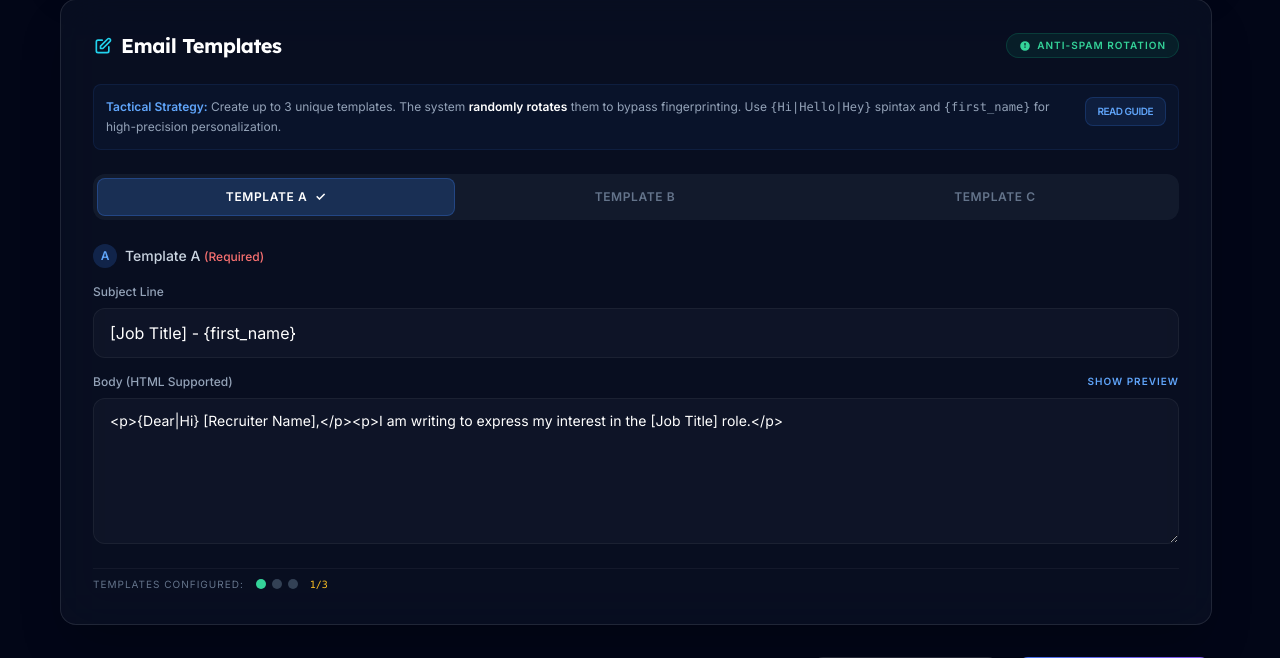
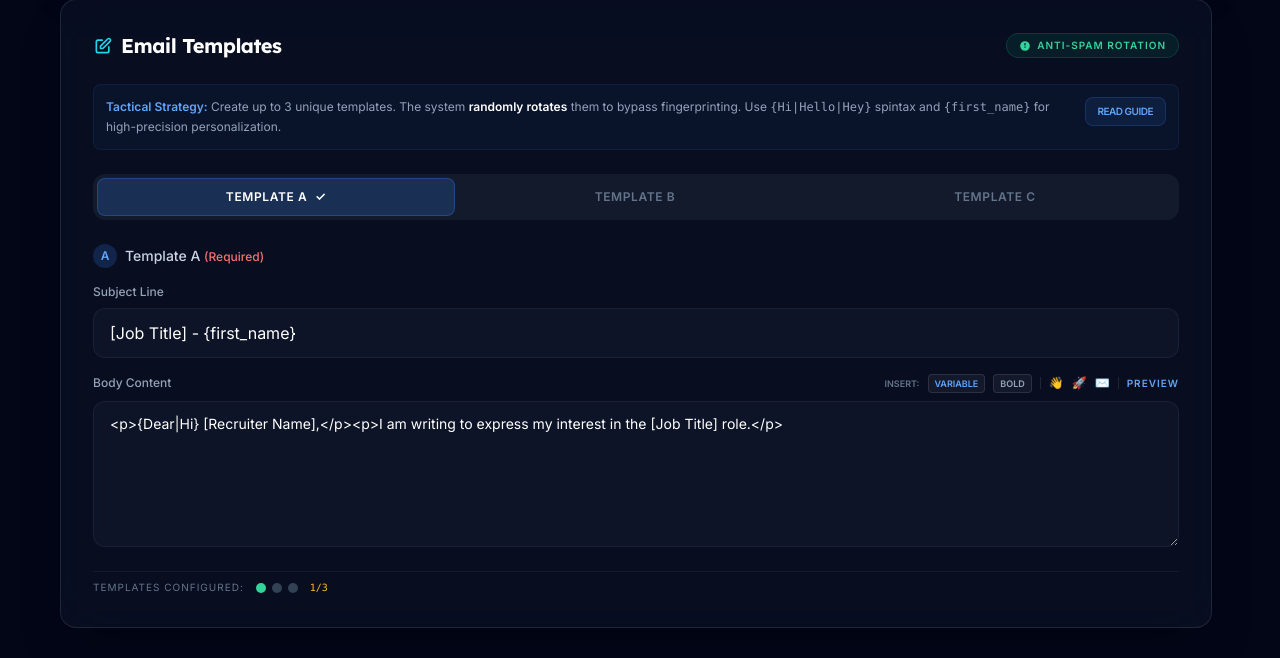
Before and after one commit to SarangaThenuwara/SaaSsenderSale, a Python web app: template app/templates/premium/settings.html in a window 1280 px wide. Shown: the part 997-1655 px from the top of the page. Run offline with Jinja, Linux system fonts and the light colour scheme; the template is opened without the code that fills it, so the values that code supplies are empty.

Commit message:
Enhance Email Templates with Smart Toolbar, Emoji support, and Auto-HTML conversion for non-technical users

```diff
--- a/app/templates/premium/settings.html
+++ b/app/templates/premium/settings.html
@@ -322,10 +322,24 @@
                 </div>
                 <div class="space-y-2">
                     <div class="flex items-center justify-between">
-                        <label class="block text-xs font-medium text-slate-400">Body (HTML Supported)</label>
-                        <button type="button" data-preview="1"
-                            class="toggle-preview text-[10px] uppercase tracking-widest text-primary-400 font-bold hover:text-white transition-colors">Show
-                            Preview</button>
+                        <label class="block text-xs font-medium text-slate-400">Body Content</label>
+                        <div class="flex items-center gap-2">
+                            <span class="text-[9px] uppercase text-slate-500 font-bold">Insert:</span>
+                            <button type="button" onclick="insertVar('body-editor-1', '{first_name}')"
+                                class="px-1.5 py-0.5 rounded bg-white/5 border border-white/10 text-[9px] text-primary-400 hover:bg-primary-500/10 transition-colors uppercase font-black">Variable</button>
+                            <button type="button" onclick="insertVar('body-editor-1', '<strong>', '</strong>')"
+                                class="px-1.5 py-0.5 rounded bg-white/5 border border-white/10 text-[9px] text-slate-400 hover:text-white transition-colors font-bold uppercase">Bold</button>
+                            <div class="h-3 w-px bg-white/10 mx-0.5"></div>
+                            <button type="button" onclick="insertVar('body-editor-1', '👋 ')"
+                                class="hover:scale-125 transition-transform text-xs">👋</button>
+                            <button type="button" onclick="insertVar('body-editor-1', '🚀 ')"
+                                class="hover:scale-125 transition-transform text-xs">🚀</button>
+                            <button type="button" onclick="insertVar('body-editor-1', '✉️ ')"
+                                class="hover:scale-125 transition-transform text-xs">✉️</button>
+                            <div class="h-3 w-px bg-white/10 mx-0.5"></div>
+                            <button type="button" data-preview="1"
+                                class="toggle-preview text-[10px] uppercase tracking-widest text-primary-400 font-bold hover:text-white transition-colors">Preview</button>
+                        </div>
                     </div>
                     <textarea name="body_template_1" rows="6" id="body-editor-1" class="input-glass px-4 py-3 text-sm"
                         placeholder="<p>{Dear|Hi} [Recruiter Name],</p><p>I am writing to express my interest in the [Job Title] role. With [Number] years of experience in [Field], I have a proven track record of [Achievement].</p>">{{ templates_data[0].body if templates_data|length > 0 else (user.body_template_1 or user.body_template or '<p>{Dear|Hi} [Recruiter Name],</p><p>I am writing to express my interest in the [Job Title] role.</p>') }}</textarea>
@@ -355,10 +369,22 @@
                 </div>
                 <div class="space-y-2">
                     <div class="flex items-center justify-between">
-                        <label class="block text-xs font-medium text-slate-400">Body (HTML Supported)</label>
-                        <button type="button" data-preview="2"
-                            class="toggle-preview text-[10px] uppercase tracking-widest text-primary-400 font-bold hover:text-white transition-colors">Show
-                            Preview</button>
+                        <label class="block text-xs font-medium text-slate-400">Body Content</label>
+                        <div class="flex items-center gap-2">
+                            <span class="text-[9px] uppercase text-slate-500 font-bold">Insert:</span>
+                            <button type="button" onclick="insertVar('body-editor-2', '{first_name}')"
+                                class="px-1.5 py-0.5 rounded bg-white/5 border border-white/10 text-[9px] text-primary-400 hover:bg-primary-500/10 transition-colors uppercase font-black">Variable</button>
+                            <button type="button" onclick="insertVar('body-editor-2', '<strong>', '</strong>')"
+                                class="px-1.5 py-0.5 rounded bg-white/5 border border-white/10 text-[9px] text-slate-400 hover:text-white transition-colors font-bold uppercase">Bold</button>
+                            <div class="h-3 w-px bg-white/10 mx-0.5"></div>
+                            <button type="button" onclick="insertVar('body-editor-2', '👋 ')"
+                                class="hover:scale-125 transition-transform text-xs">👋</button>
+                            <button type="button" onclick="insertVar('body-editor-2', '🚀 ')"
+                                class="hover:scale-125 transition-transform text-xs">🚀</button>
+                            <div class="h-3 w-px bg-white/10 mx-0.5"></div>
+                            <button type="button" data-preview="2"
+                                class="toggle-preview text-[10px] uppercase tracking-widest text-primary-400 font-bold hover:text-white transition-colors">Preview</button>
+                        </div>
                     </div>
                     <textarea name="body_template_2" rows="6" id="body-editor-2" class="input-glass px-4 py-3 text-sm"
                         placeholder="<p>Hello,</p><p>I came across your job listing...</p>">{{ templates_data[1].body if templates_data|length > 1 else (user.body_template_2 or '') }}</textarea>
@@ -388,10 +414,22 @@
                 </div>
                 <div class="space-y-2">
                     <div class="flex items-center justify-between">
-                        <label class="block text-xs font-medium text-slate-400">Body (HTML Supported)</label>
-                        <button type="button" data-preview="3"
-                            class="toggle-preview text-[10px] uppercase tracking-widest text-primary-400 font-bold hover:text-white transition-colors">Show
-                            Preview</button>
+                        <label class="block text-xs font-medium text-slate-400">Body Content</label>
+                        <div class="flex items-center gap-2">
+                            <span class="text-[9px] uppercase text-slate-500 font-bold">Insert:</span>
+                            <button type="button" onclick="insertVar('body-editor-3', '{first_name}')"
+                                class="px-1.5 py-0.5 rounded bg-white/5 border border-white/10 text-[9px] text-primary-400 hover:bg-primary-500/10 transition-colors uppercase font-black">Variable</button>
+                            <button type="button" onclick="insertVar('body-editor-3', '<strong>', '</strong>')"
+                                class="px-1.5 py-0.5 rounded bg-white/5 border border-white/10 text-[9px] text-slate-400 hover:text-white transition-colors font-bold uppercase">Bold</button>
+                            <div class="h-3 w-px bg-white/10 mx-0.5"></div>
+                            <button type="button" onclick="insertVar('body-editor-3', '👋 ')"
+                                class="hover:scale-125 transition-transform text-xs">👋</button>
+                            <button type="button" onclick="insertVar('body-editor-3', '🚀 ')"
+                                class="hover:scale-125 transition-transform text-xs">🚀</button>
+                            <div class="h-3 w-px bg-white/10 mx-0.5"></div>
+                            <button type="button" data-preview="3"
+                                class="toggle-preview text-[10px] uppercase tracking-widest text-primary-400 font-bold hover:text-white transition-colors">Preview</button>
+                        </div>
                     </div>
                     <textarea name="body_template_3" rows="6" id="body-editor-3" class="input-glass px-4 py-3 text-sm"
                         placeholder="<p>Dear Hiring Manager,</p><p>I would love to discuss...</p>">{{ templates_data[2].body if templates_data|length > 2 else (user.body_template_3 or '') }}</textarea>
@@ -425,6 +463,30 @@
 </div>
 
 <script nonce="{{ csp_nonce }}">
+    // --- Smart Editor Logic ---
+    window.insertVar = function (id, startTag, endTag = '') {
+        const el = document.getElementById(id);
+        if (!el) return;
+
+        const start = el.selectionStart;
+        const end = el.selectionEnd;
+        const text = el.value;
+        const before = text.substring(0, start);
+        const after = text.substring(end, text.length);
+        const selected = text.substring(start, end);
+
+        el.value = before + startTag + selected + endTag + after;
+
+        // Restore focus and selection
+        el.focus();
+        el.setSelectionRange(start + startTag.length, start + startTag.length + selected.length);
+
+        // Trigger updates
+        const num = id.split('-').pop();
+        updatePreview(num);
+        updateTemplateDots();
+    };
+
     // --- Template Tab Logic ---
     const tabs = document.querySelectorAll('.template-tab');
     const panels = document.querySelectorAll('.template-panel');
@@ -498,10 +560,18 @@
         const editor = document.getElementById(`body-editor-${num}`);
         const preview = document.getElementById(`html-preview-${num}`);
         if (!editor || !preview) return;
+
         let content = editor.value;
-        if (!content.toLowerCase().match(/<[a-z][\s\S]*>/i)) {
-            content = content.replace(/\n/g, '<br>');
+
+        // Smart Conversion for Non-Technical Users
+        // Logic: If user didn't manually wrap in <p>, auto-wrap paragraphs and breaks
+        if (!content.includes('<p>') && !content.includes('<div>')) {
+            content = content.trim()
+                .split('\n\n')
+                .map(p => p.trim() ? `<p>${p.replace(/\n/g, '<br>')}</p>` : '')
+                .join('');
         }
+
         preview.innerHTML = content;
     }
 
```
